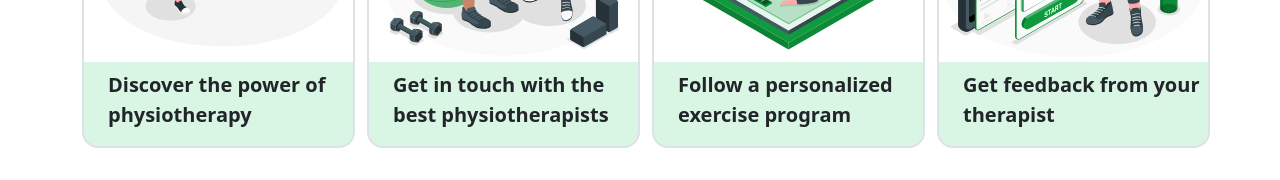
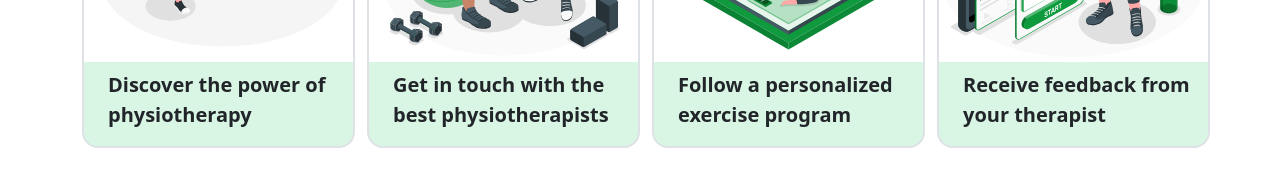
Before and after one commit to guimasi1/FRONTEND_FINAL_PROJECT, a React (Create React App) app: page / in a window 1280 px wide. Shown: the part 1985-2165 px from the top of the page. Built offline with nearby package versions, Linux system fonts and the light colour scheme; no server answers.

Commit message:
change text in a card in homepage

```diff
--- a/src/components/Homepage.jsx
+++ b/src/components/Homepage.jsx
@@ -274,7 +274,7 @@ const Homepage = () => {
               alt=""
             />
             <p className="fs-5 ps-4 mt-2 fw-bold">
-              Get feedback from your therapist{" "}
+              Receive feedback from your therapist{" "}
             </p>
           </motion.div>
         </Col>
```
